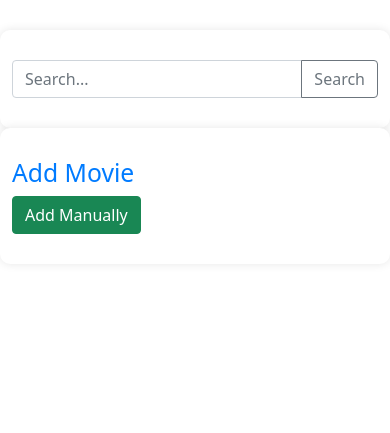
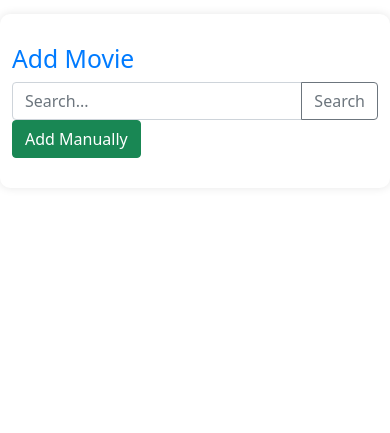
Before and after one commit to AudriusGrebliunas/GetflixProject, a PHP site: page /movies/addMovie.php in a window 390 px wide. Shown: the part 56-489 px from the top of the page. Run offline with PHP 8.4, Linux system fonts and the light colour scheme; some libraries are stand-ins or nearby versions.

Commit message:
back office update

```diff
--- a/back-office/addMovie.php
+++ b/back-office/addMovie.php
@@ -5,25 +5,23 @@
 include 'navbar.php';
 ?>
 
-<div class="container mt-3">
-    <div class="input-group">
-        <input id="searchInput" type="text" class="form-control" placeholder="Search...">
-        <div class="input-group-append">
-            <button class="btn btn-outline-secondary" type="button" onclick="search()">Search</button>
-        </div>
-    </div>
-</div>
-
 <div class="container-fluid">
     <div class="row">
-        <div class="col-md-6">
+        <div class="col-md-3">
             <h2>Add Movie</h2>
         </div>
+        <div class="col-md-6">
+            <div class="input-group">
+                <input id="searchInput" type="text" class="form-control" placeholder="Search...">
+                <div class="input-group-append">
+                    <button class="btn btn-outline-secondary" type="button" onclick="search()">Search</button>
+                </div>
+            </div>
+        </div>
 
-        <div class="col-md-6 ms-auto">
-            <button class="btn btn-success" data-bs-toggle="modal" data-bs-target="#addManuallyModal">Add
-                Manually</button>
-
+        <div class="col-md-3">
+            <button class="btn btn-success" data-bs-toggle="modal" data-bs-target="#addManuallyModal">Add Manually</button>
+        </div>
             <div class="modal fade" id="addManuallyModal" tabindex="-1" aria-labelledby="addManuallyModalLabel"
                 aria-hidden="true">
                 <div class="modal-dialog modal-lg">
--- a/movies/add.php
+++ b/movies/add.php
@@ -65,7 +65,7 @@ if($_SERVER['REQUEST_METHOD'] == 'POST') {
                     echo createResponse("200", "Successfully added movie", $data);
                 } catch (PDOException $e) {
                     error_log("Database Error: ".$e->getMessage());
-                    echo createResponse("500", "Internal Server Error", []);
+                    echo createResponse("500", "Internal Server Error", $data);
                     exit;
                 }
             }
```
